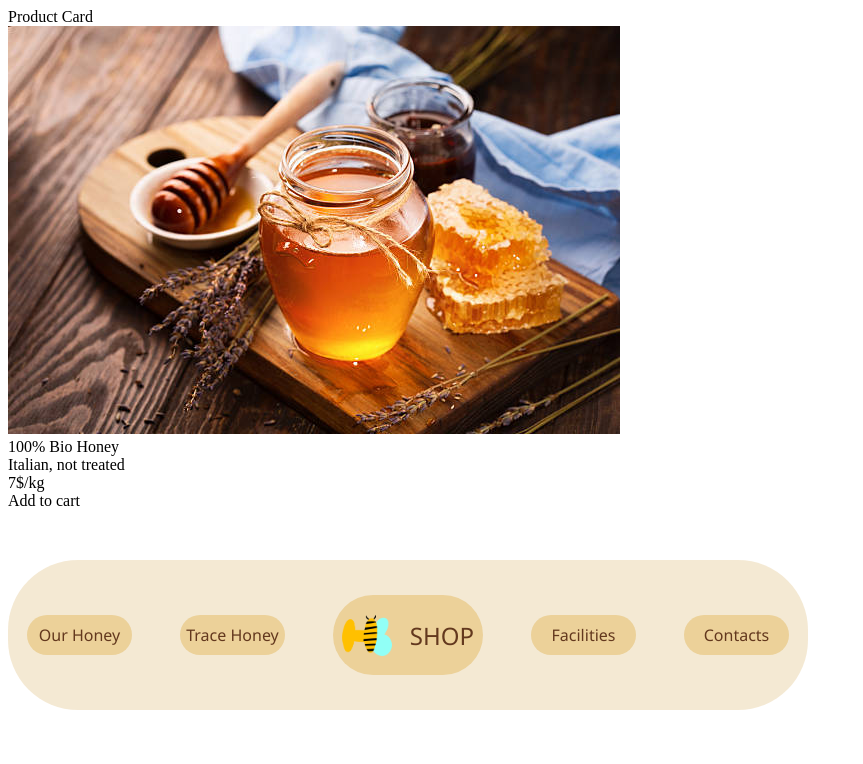
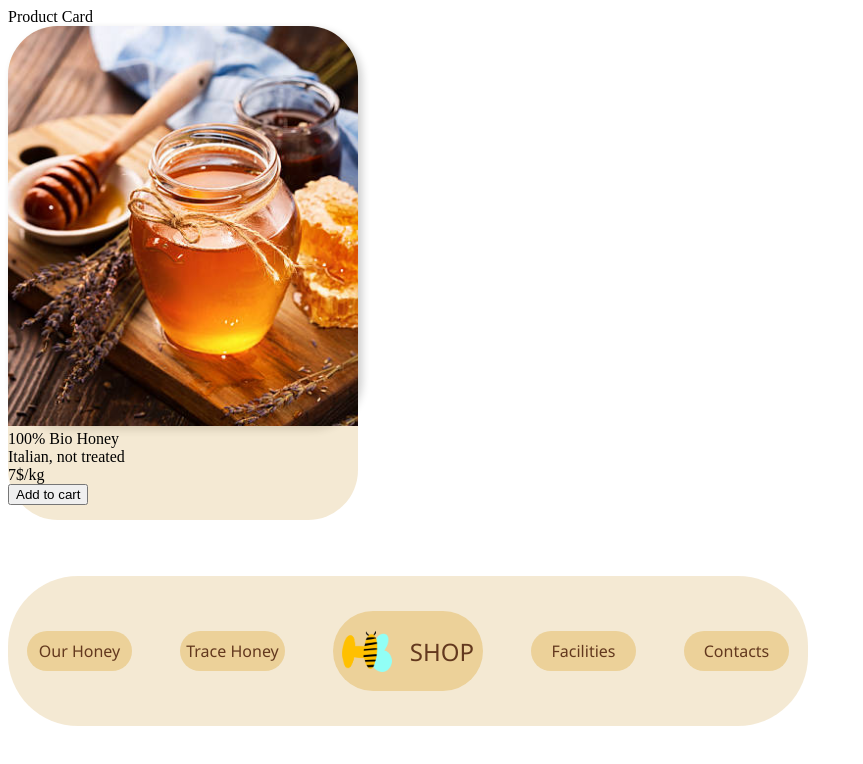
Before and after one commit to ririErliza/Strive-Homework-M3-W1-P2-FlexExercise, a plain HTML site: page index.html in a window 1280 px wide. Shown: the whole page, without its empty margins (0-863 px from the left). Drawn offline with Linux system fonts and the light colour scheme.

Commit message:
card image

```diff
--- a/index.css
+++ b/index.css
@@ -1,5 +1,45 @@
+
+
+#card{
+    background:rgb(245, 245, 245,0.7);
+    width:350px;
+    height:400px;
+    box-shadow: 4px 4px 8px 0 rgba(0,0,0,0.2);
+    border-radius:50px;
+  }
+
+#card img{
+    object-fit:cover;
+    height: 100%;
+    width:100%;
+    border-radius:50px 50px 0px 0px;
+    background-color:rgba(229, 201, 149, 0.411) ;
+  }
+
+
+#content{
+    background-color:rgba(229, 201, 149, 0.411) ;
+    margin-top: -10px;
+    height: 100px;
+    border-radius:0px 0px 50px 50px;
+
+}
+
+#desc{
+    padding-top:10px;
+
+}
+
+#title{
+    display:flex;
+    justify-content:space-around;
+}
+
+
+/* Navbar */
+
 nav{
-    margin-top: 50px;
+    margin-top: 150px;
     display:flex;
     justify-content:space-around;
     align-items:center;
--- a/index.html
+++ b/index.html
@@ -9,22 +9,28 @@
     <link rel="stylesheet" href="index.css">
 </head>
 <body>
-    <div>
-        <div>Product Card</div>
-        <div >
-            <img src="assets (3)\honey.jpg" alt="honey">
-            <div class="card">
-                <div>
+
+    <div>Product Card</div>
+
+
+    <div id="card">
+        <img src="assets (3)\honey.jpg" alt="">
+       <div id="content">
+            <div>
+                <div id="desc">
                     <div>100% Bio Honey</div>
                     <div>Italian, not treated</div>
                 </div>
                 <span>7$/kg</span>
             </div>
-            <div>Add to cart</div>
-        </div>
-    </div>
+            <div>
+                <button> Add to cart </button>
+            </div>
+       </div>
+     </div>
 
-    <nav class="center">
+
+    <nav>
         <div>Our Honey</div>
         <div>Trace Honey</div>
         <div><img src="assets (3)\logo.png" alt="bee logo">SHOP </div>
```
